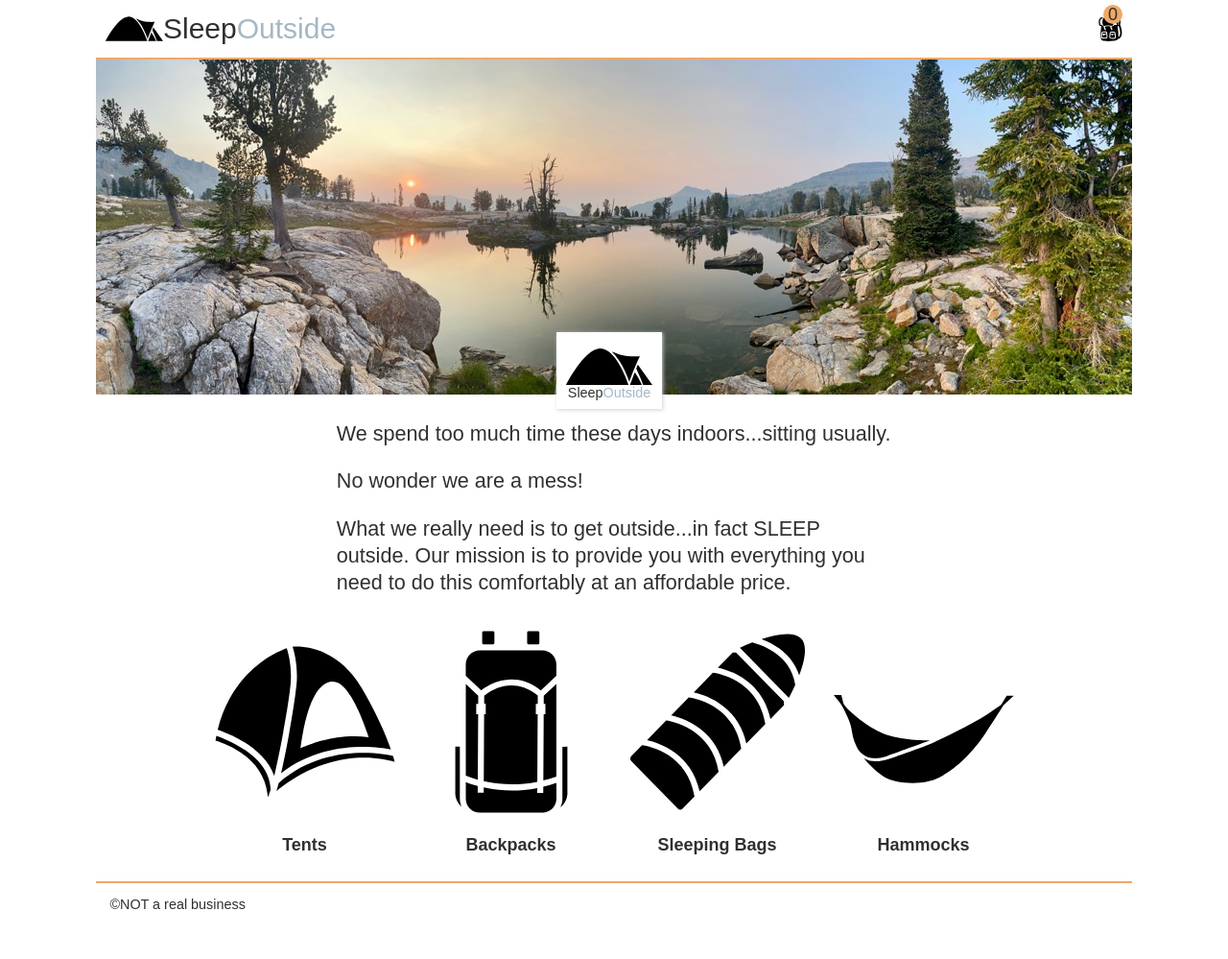
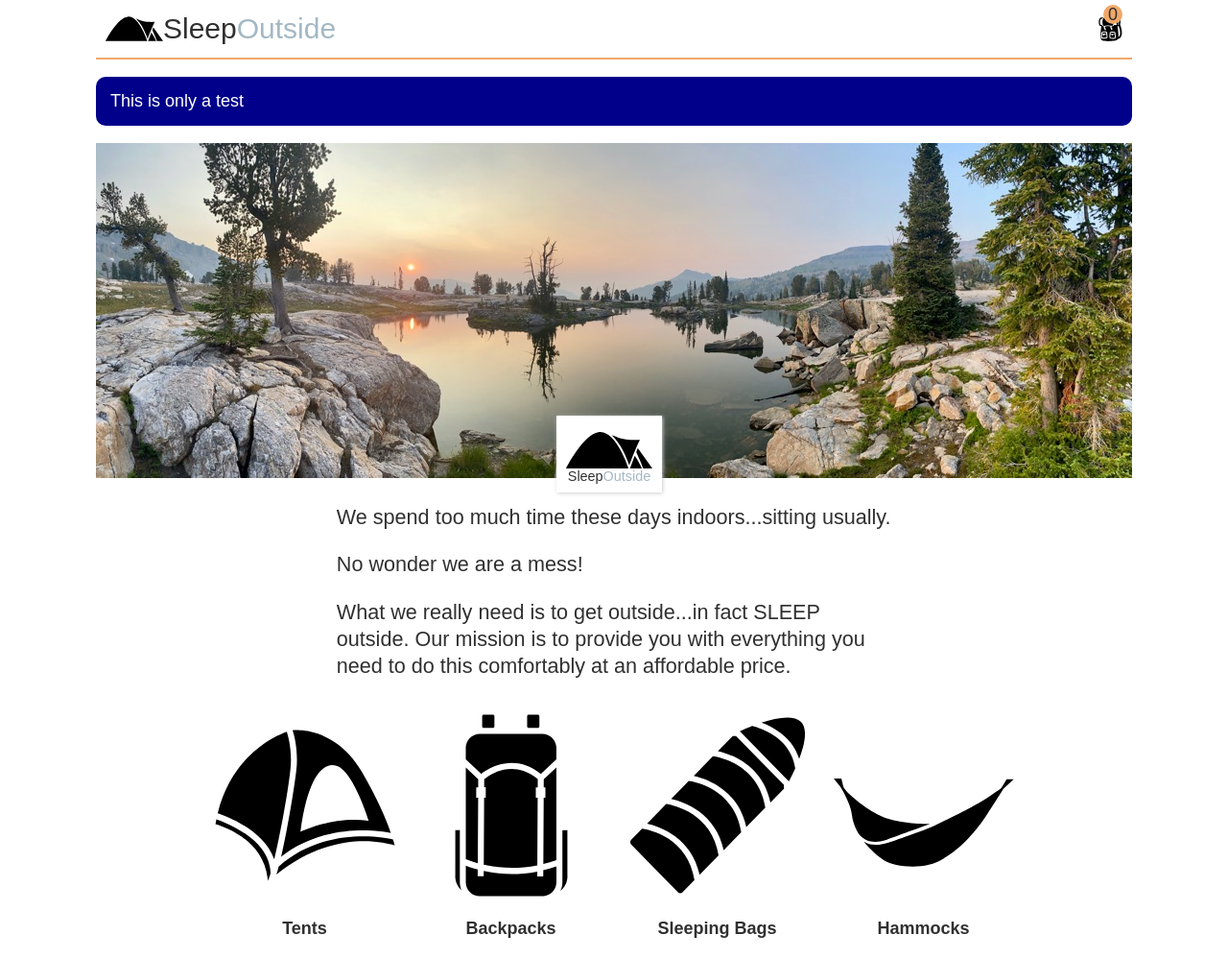
Before and after one commit to CarlosEOrozco/WDD330_FrontEndActivity, a website built with Vite: page src/index.html in a window 1280 px wide. Shown: the top 999 px of the page at 96% size. Before the commit the page ends 964 px from the top, so only its background shows below. Built offline with nearby package versions, Linux system fonts and the light colour scheme; no server answers.

Commit message:
feat: add alert to index page

```diff
--- a/src/css/style.css
+++ b/src/css/style.css
@@ -363,6 +363,18 @@ button {
   box-shadow: 0 2px 5px rgba(0, 0, 0, 0.1);
 }
 
+.alert {
+  border-radius: 10px;
+  padding: 15px;
+}
+
+.alert-list {
+  display: flex;
+  flex-direction: column;
+  gap: 15px;
+  justify-content: center;
+}
+
 @media screen and (min-width: 500px) {
   body {
     max-width: 1080px;
--- /dev/null
+++ b/src/js/Alert.mjs
@@ -0,0 +1,25 @@
+export default class Alert {
+  async init() {
+    const res    = await fetch("/json/alerts.json");
+    const alerts = await res.json();
+
+    if (alerts.length > 0) {
+      this.renderAlerts(alerts);
+    }
+  }
+
+  renderAlerts(alerts) {
+    const main = document.querySelector("main");
+    const html = `
+      <section class="alert-list">
+        ${alerts.map(alert => this.template(alert))}
+      </section>
+    `;
+
+    main.insertAdjacentHTML("afterbegin", html)
+  }
+
+  template(alert) {
+    return `<p class="alert" style="background-color: ${alert.background}; color: ${alert.color};">${alert.message}</p>`;
+  }
+}
--- a/src/js/main.js
+++ b/src/js/main.js
@@ -1,7 +1,8 @@
-import ExternalServices    from "./ExternalServices.mjs";
-import ProductListing from "./ProductList";
-import { loadHeaderFooter } from "./utils.mjs";
+import ExternalServices          from "./ExternalServices.mjs";
+import ProductListing            from "./ProductList";
+import { loadHeaderFooter }      from "./utils.mjs";
 import { renderCartSuperScript } from "./cartSuperscript.js";
+import Alert                     from "./Alert.mjs"
 
 document.addEventListener("DOMContentLoaded", () => {
     loadHeaderFooter(renderCartSuperScript);
@@ -15,3 +16,7 @@ const tentsData     = new ExternalServices("tents");
 const tentsListing  = new ProductListing("tents", tentsData, listElement, hiddenTentIds);
 
 tentsListing.init();
+
+// Alert
+const alert = new Alert()
+alert.init()
--- /dev/null
+++ b/src/public/json/alerts.json
@@ -0,0 +1 @@
+[{"message": "This is only a test", "background": "darkblue", "color": "white"}]
```
